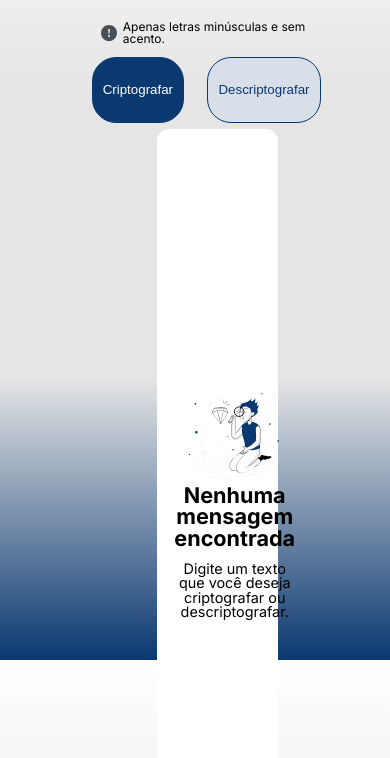
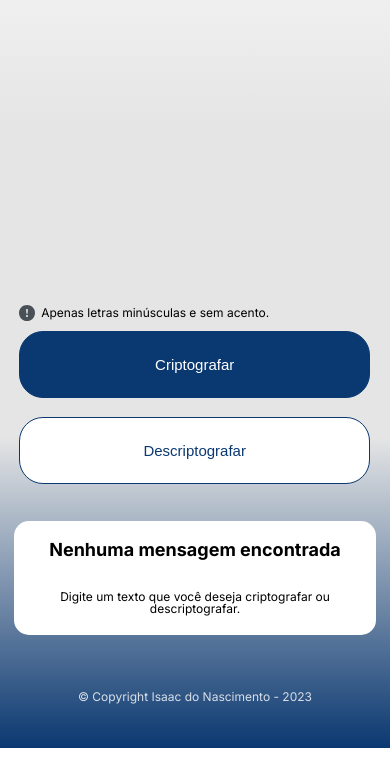
Before and after one commit to isaacnreis/alura-challenge-one, a plain HTML site: page index.html in a window 390 px wide. Shown: the part 184-942 px from the top of the page. Drawn offline with Linux system fonts and the light colour scheme.

Commit message:
Adicionando ajustes no código e implantando responsividade

```diff
--- a/index.html
+++ b/index.html
@@ -1,8 +1,9 @@
 <!DOCTYPE html>
 <html lang="pt-br">
     <head>
-        <meta name="viewport" content="width=device-width">
         <meta charset="UTF-8">
+        <meta http-equiv="X-UA-Compatible" content="IE=edge">
+        <meta name="viewport" content="width=device-width, initial-scale=1.0">
 
         <link rel="preconnect" href="https://fonts.googleapis.com"><link rel="preconnect" href="https://fonts.gstatic.com" crossorigin><link href="https://fonts.googleapis.com/css2?family=Inter:wght@100;200;300;400;500;600;700;800;900&family=Montserrat:ital,wght@0,100;0,200;0,300;0,400;0,500;0,600;0,700;0,800;0,900;1,100;1,200;1,300;1,400;1,500;1,600;1,700;1,800;1,900&display=swap" rel="stylesheet">
 
@@ -17,7 +18,6 @@
         <header>
             <h1><img src="images/logo.svg"></h1>
         </header>
-
         <main class="interacoes">
             <div class="secao1">
                 <section class="inputs">
@@ -62,7 +62,6 @@
                 </div>
             </div>
         </main>
-
         <footer>
             <div>
                 <p>&copy; Copyright Isaac do Nascimento - 2023</p>
--- a/style/style-home.css
+++ b/style/style-home.css
@@ -45,12 +45,8 @@ main {
     justify-content: flex-start;
     align-items: flex-end;
     margin-top: 4em;
-}
-
-form {
     width: 100%;
     max-width: 60vw;
-
 }
 
 div .input-texto {
@@ -71,7 +67,7 @@ div .input-texto label {
 }
 
 div .input-texto .area-texto {
-    width: 100%;
+    width: 50vw;
     height: 10vh;
     resize: none;
     border: none;
@@ -88,7 +84,7 @@ div .input-texto .area-texto:focus {
 
 div .input-texto .area-texto:focus ~ label,
 div .input-texto .area-texto:valid ~ label {
-    transform: translateY(-5vh);
+    transform: translateY(-5.5vh);
     font-size: 2em;
 }
 
@@ -97,8 +93,6 @@ div .input-texto .area-texto:valid ~ label {
 }
 
 .inputs p {
-    display: flex;
-    align-items: center;
     margin-left: 0;
 }
 
@@ -108,7 +102,7 @@ div .input-texto .area-texto:valid ~ label {
     height: 6em;
     display: flex;
     flex-direction: row;
-    justify-content: center;
+    justify-content: flex-start;
     align-items: flex-start;
     margin-top: 1em;
 }
@@ -119,14 +113,14 @@ div .input-texto .area-texto:valid ~ label {
 }
 
 .botao-descrip {
-    background: #D8DFE8;
+    background: #FFFFFF;
     color: #0A3871;
 }
 
 .botao-crip, .botao-descrip {
-    padding: 10px;
-    width: 22em;
-    height: 5em;
+    padding: 2%;
+    width: 35%;
+    height: 90%;
     margin-right: 10%;
     border: 1px solid #0A3871;
     border-radius: 24px;
@@ -167,29 +161,34 @@ div .input-texto .area-texto:valid ~ label {
 
 .resultado {
     text-align: center;
-    width: 30vw;
+    width: 100%;
+    height: 100%;
+    padding-top: 1em;
+    padding-bottom: 1em;
 }
 
 .area-resultado {
-    height: 65vh;
+    height: 70vh;
     width: 100%;
     resize: none;
     border: none;
     background: none;
-    font-size: 2.5em;
+    font-size: 2em;
     color: #495057;
     outline: 0;
-    padding: 1em;
+    padding: 0.5em 1em;
     box-sizing: border-box;
 }
 
 .botao-copiar {
-    padding: 5px;
-    width: 15em;
-    height: 5em;
+    padding: 1%;
+    width: 70%;
+    height: 8vh;
     border: 1px solid #0A3871;
     border-radius: 24px;
     cursor: pointer;
+    background: #FFFFFF;
+    color: #0A3871;
 }
 
 .esconder2 {
@@ -209,10 +208,156 @@ footer div {
     justify-content: center;
     align-items: center;
 
-    margin-top: 5vh;
+    margin: 5vh 0 0 0;
     text-align: center;
     background: #0A3871;
     height: 10vh;
     font-size: 1.2em;
     color: #D8DFE8;
 }
+
+@media  screen and (max-width: 800px) {
+    body {
+        font-size: 10px;
+        margin: 1vh 1vw;
+        width: 100vw;
+        height: 100%;
+    }
+
+    .principal {
+        width: 98vw;
+    }
+
+    .interacoes {
+        display: block;
+        width: 100%;
+        margin-top: 0;
+    }
+
+    header h1 {
+        margin-left: 0.5em;
+        display: block;
+        float: none;
+    }
+
+    header h1 img {
+        width: 1.5em;
+        margin-left: 0;
+    }
+
+    .secao1 {
+        display: block;
+        margin-bottom: 5px;
+        margin-left: 4%;
+        width: 90%;
+        height: 100%;
+    }
+
+    .secao2 {
+        display: block;
+        height: auto;
+        margin: 2em 1em;
+        border-radius: 15px;
+    }
+
+    .inputs {
+        display: block;
+        width: 95vw;
+        max-width: 95vw;
+        margin-top: 0.5em;
+    }
+
+    form {
+        width: 99%;
+        margin: 1em 0;
+        height: ;
+    }
+
+    div .input-texto .area-texto {
+        width: 95%;
+        height: 50vh;
+    }
+
+    div .input-texto .area-texto:focus {
+        height: 50vh;
+    }
+
+    div .input-texto .area-texto:focus ~ label,
+    div .input-texto .area-texto:valid ~ label {
+        font-size: 0;
+    }
+
+    .inputs p {
+        font-size: 1.2em;
+        display: flex;
+        align-items: center;
+    }
+
+    .botoes-interacao {
+        display: block;
+        height: 100%;
+    }
+
+    .botao-crip, .botao-descrip {
+        display: block;
+        padding: 0;
+        width: 90vw;
+        height: 8vh;
+        margin-top: 1%;
+        margin-right: 0;
+        margin-left: 0;
+        margin-top: 1%;
+        font-size: 1.5em;
+    }
+
+    .botao-descrip {
+        margin-top: 5%;
+        background: #FFFFFF;
+    }
+
+    .sem-mensagem {
+        height: 100%;
+        margin-top: 10%;
+        padding: 20px;
+    }
+
+    .texto-inicial-resultado {
+        margin: 0;
+    }
+
+    .sem-mensagem img {
+        display: none;
+    }
+
+    .area-resultado {
+        height: 50vh;
+    }
+
+    .botao-copiar {
+        background: #FFFFFF;
+    }
+
+    footer div {
+        background: none;
+        margin-top: 1em;
+        margin-left: 0;
+        margin-right: 0;
+    }
+}
+
+@media  screen and (max-height: 799px) {
+    div .input-texto .area-texto {
+        width: 95%;
+        height: 45vh;
+    }
+
+    div .input-texto .area-texto:focus {
+        height: 45vh;
+    }
+
+    .botao-descrip {
+        margin-top: 2%;
+        background: #FFFFFF;
+    }
+
+}
```
